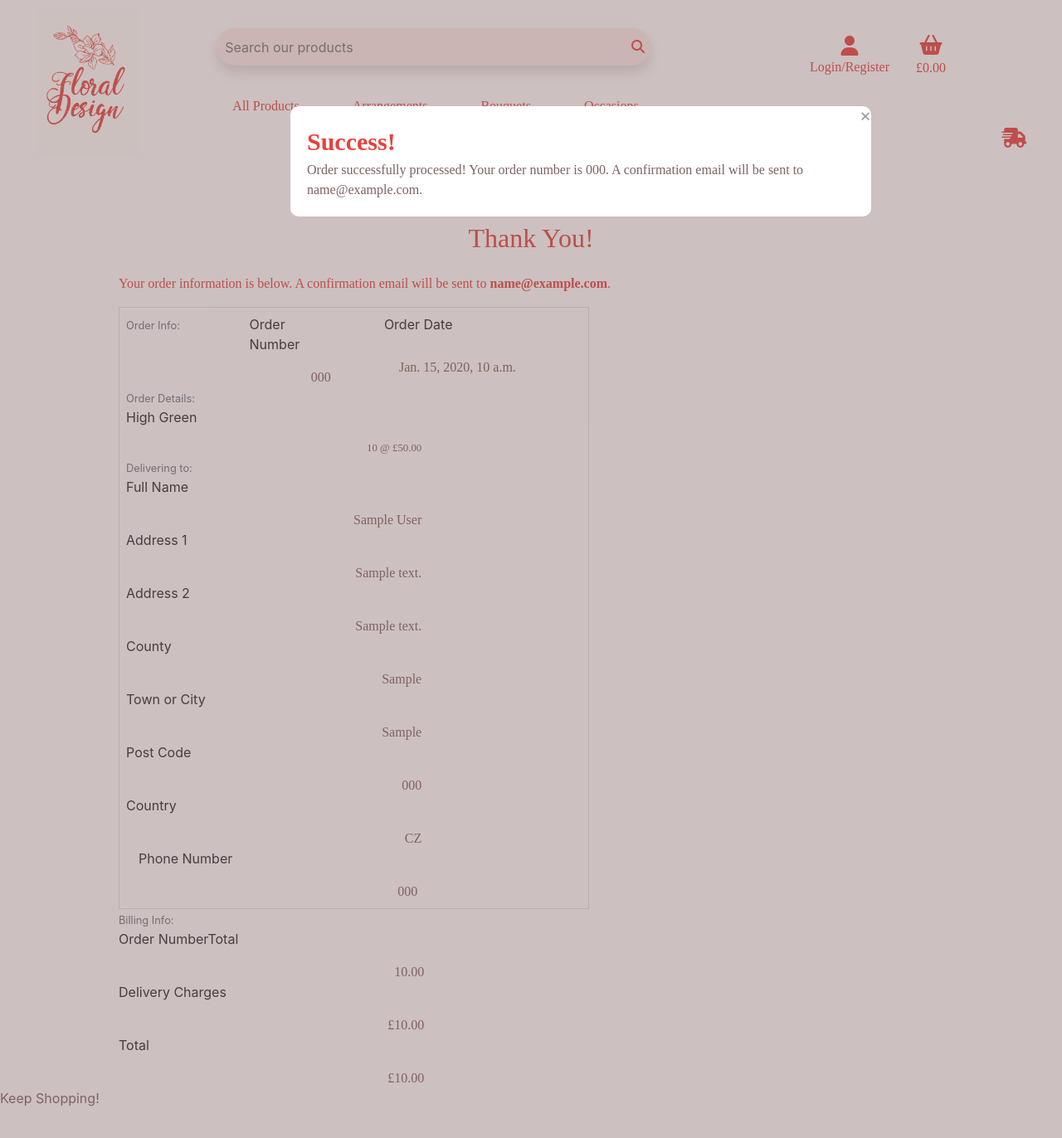
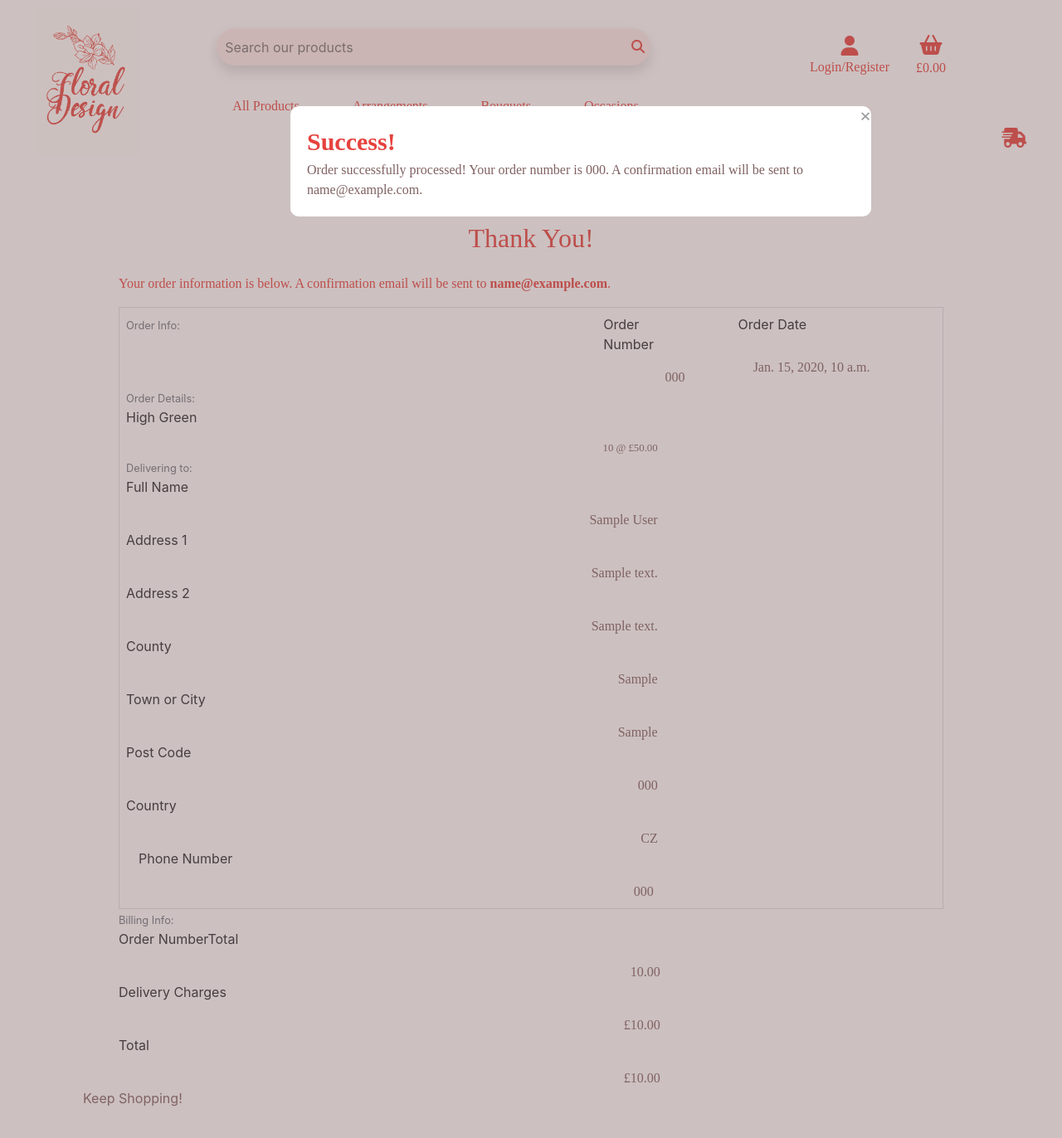
Before and after one commit to e-h-dev/floral_design, a Django app: page /checkout/checkout_success/000 in a window 1280 px wide. Shown: the whole page at 83% size. Run offline with Django 3.2, Linux system fonts and the light colour scheme; data comes from the database, SQL or seed files in the repository; tables that the repository leaves empty hold one stand-in row (values such as "Sample post"); some libraries are stand-ins or nearby versions; some web fonts are replaced.

Commit message:
remove side scroll from checkout success page

```diff
--- a/checkout/templates/checkout/checkout_success.html
+++ b/checkout/templates/checkout/checkout_success.html
@@ -25,7 +25,7 @@
             </div>
         </div>
         <div class="row">
-            <div class="col-12 col-lg-7">
+            <div class="col">
                 <div class="order-confirmation-wrapper p-2 border">
                     <div class="row">
                         <div class="col">
@@ -178,8 +178,8 @@
                 </div>
             </div>
         </div>
-        <div class="row">
-            <div class="col-12 col-lg-7">
+        <div class="row" style="width:80%;">
+            <div class="col-12 col-lg-7" style="position:relative; left:100px;">
                 {% if from_profile %}
                     <a href="{% url 'profile' %}">
                         <span>Back to profile</span>
```
